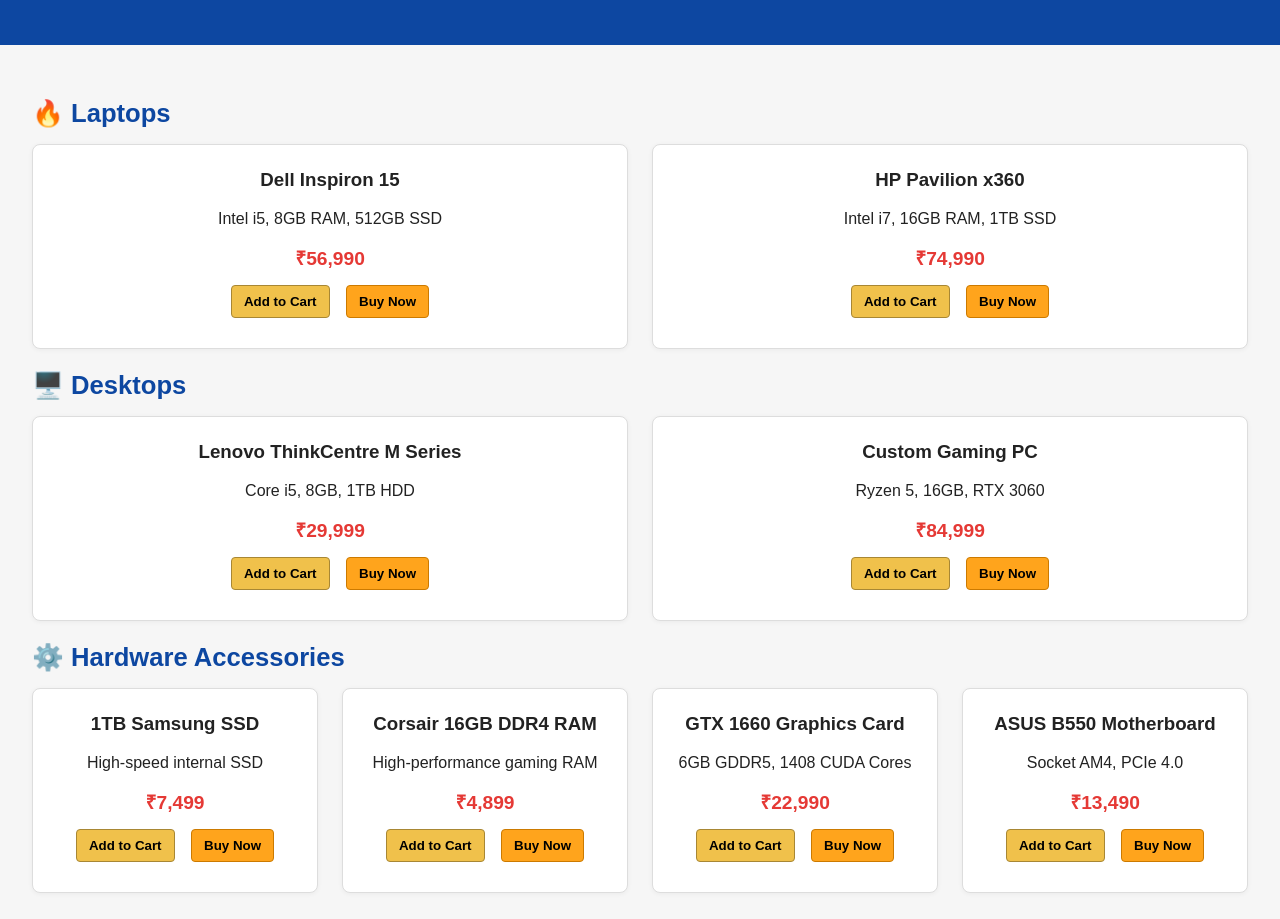
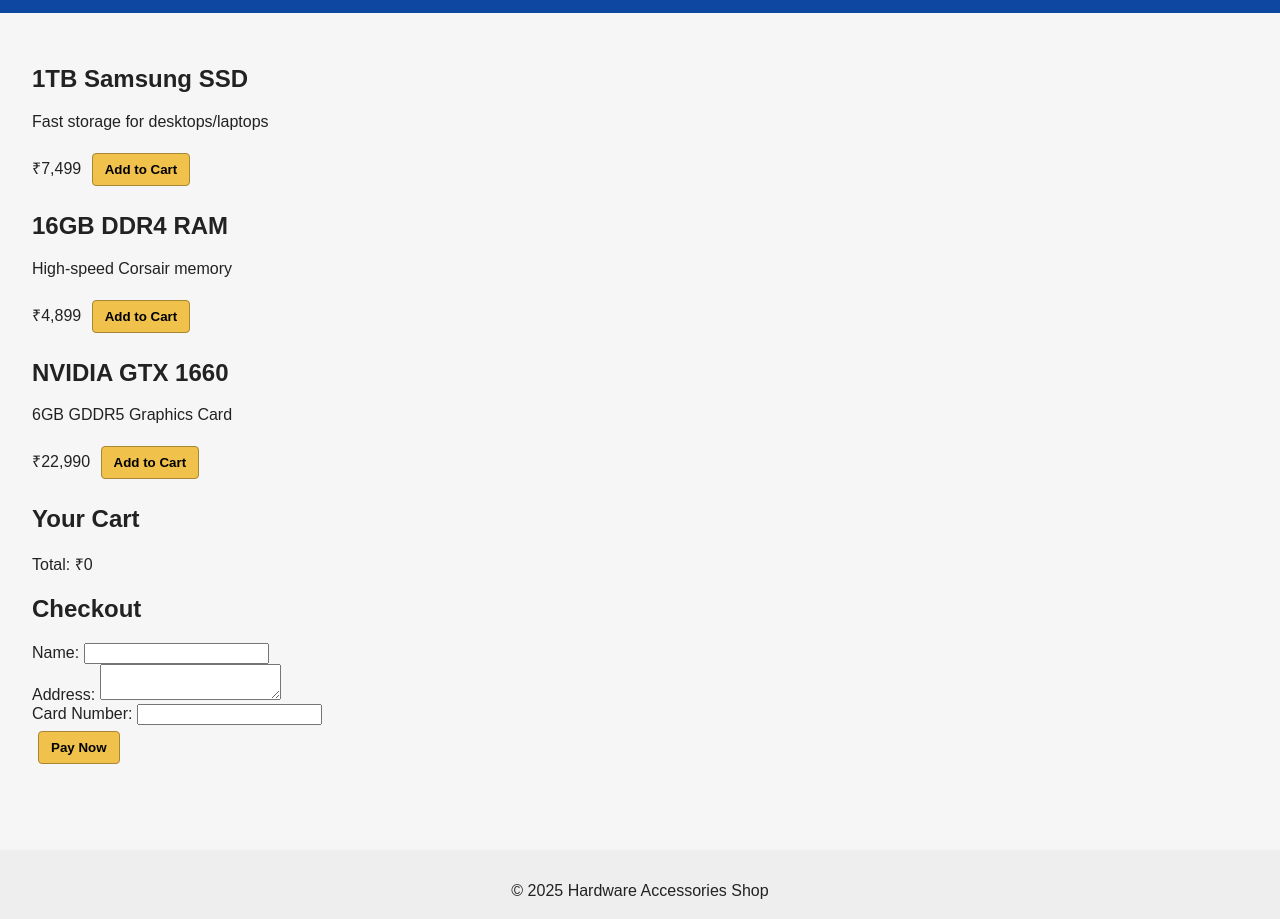
Before and after one commit to RamsinghN93/computer-accessories-store, a plain HTML site: page index.html in a window 1280 px wide. Shown: the part 116-1035 px from the top of the page. Drawn offline with Linux system fonts and the light colour scheme.

Commit message:
Update index.html

```diff
--- a/index.html
+++ b/index.html
@@ -3,93 +3,90 @@
 <head>
   <meta charset="UTF-8" />
   <meta name="viewport" content="width=device-width, initial-scale=1.0" />
-  <title>Computer Accessories Store</title>
+  <title>Hardware Accessories Shop</title>
   <link rel="stylesheet" href="style.css" />
 </head>
 <body>
   <header>
-    <h1>💻 Computer Accessories & Hardware Store</h1>
-    <p>Your one-stop shop for desktops, laptops, and accessories</p>
+    <h1>💻 Hardware Accessories Shop</h1>
+    <nav>
+      <a href="#cart">Cart</a>
+      <a href="#payment">Checkout</a>
+    </nav>
   </header>
 
   <main>
-    <section class="category">
-      <h2>🔥 Laptops</h2>
-      <div class="grid">
-        <div class="item">
-          <h3>Dell Inspiron 15</h3>
-          <p>Intel i5, 8GB RAM, 512GB SSD</p>
-          <p class="price">₹56,990</p>
-          <button>Add to Cart</button>
-          <button class="buy-now">Buy Now</button>
-        </div>
-        <div class="item">
-          <h3>HP Pavilion x360</h3>
-          <p>Intel i7, 16GB RAM, 1TB SSD</p>
-          <p class="price">₹74,990</p>
-          <button>Add to Cart</button>
-          <button class="buy-now">Buy Now</button>
-        </div>
+    <section class="products">
+      <div class="product">
+        <h2>1TB Samsung SSD</h2>
+        <p>Fast storage for desktops/laptops</p>
+        <span>₹7,499</span>
+        <button onclick="addToCart('1TB Samsung SSD', 7499)">Add to Cart</button>
+      </div>
+      <div class="product">
+        <h2>16GB DDR4 RAM</h2>
+        <p>High-speed Corsair memory</p>
+        <span>₹4,899</span>
+        <button onclick="addToCart('16GB DDR4 RAM', 4899)">Add to Cart</button>
+      </div>
+      <div class="product">
+        <h2>NVIDIA GTX 1660</h2>
+        <p>6GB GDDR5 Graphics Card</p>
+        <span>₹22,990</span>
+        <button onclick="addToCart('NVIDIA GTX 1660', 22990)">Add to Cart</button>
       </div>
     </section>
 
-    <section class="category">
-      <h2>🖥️ Desktops</h2>
-      <div class="grid">
-        <div class="item">
-          <h3>Lenovo ThinkCentre M Series</h3>
-          <p>Core i5, 8GB, 1TB HDD</p>
-          <p class="price">₹29,999</p>
-          <button>Add to Cart</button>
-          <button class="buy-now">Buy Now</button>
-        </div>
-        <div class="item">
-          <h3>Custom Gaming PC</h3>
-          <p>Ryzen 5, 16GB, RTX 3060</p>
-          <p class="price">₹84,999</p>
-          <button>Add to Cart</button>
-          <button class="buy-now">Buy Now</button>
-        </div>
-      </div>
+    <section id="cart">
+      <h2>Your Cart</h2>
+      <ul id="cart-items"></ul>
+      <p>Total: ₹<span id="total">0</span></p>
     </section>
 
-    <section class="category">
-      <h2>⚙️ Hardware Accessories</h2>
-      <div class="grid">
-        <div class="item">
-          <h3>1TB Samsung SSD</h3>
-          <p>High-speed internal SSD</p>
-          <p class="price">₹7,499</p>
-          <button>Add to Cart</button>
-          <button class="buy-now">Buy Now</button>
-        </div>
-        <div class="item">
-          <h3>Corsair 16GB DDR4 RAM</h3>
-          <p>High-performance gaming RAM</p>
-          <p class="price">₹4,899</p>
-          <button>Add to Cart</button>
-          <button class="buy-now">Buy Now</button>
-        </div>
-        <div class="item">
-          <h3>GTX 1660 Graphics Card</h3>
-          <p>6GB GDDR5, 1408 CUDA Cores</p>
-          <p class="price">₹22,990</p>
-          <button>Add to Cart</button>
-          <button class="buy-now">Buy Now</button>
-        </div>
-        <div class="item">
-          <h3>ASUS B550 Motherboard</h3>
-          <p>Socket AM4, PCIe 4.0</p>
-          <p class="price">₹13,490</p>
-          <button>Add to Cart</button>
-          <button class="buy-now">Buy Now</button>
-        </div>
-      </div>
+    <section id="payment">
+      <h2>Checkout</h2>
+      <form id="checkout-form">
+        <label>Name: <input type="text" name="name" required /></label><br />
+        <label>Address: <textarea name="address" required></textarea></label><br />
+        <label>Card Number: <input type="text" name="card" required /></label><br />
+        <button type="submit">Pay Now</button>
+      </form>
     </section>
   </main>
 
   <footer>
-    <p>&copy; 2025 Computer Accessories Store. All rights reserved.</p>
+    <p>&copy; 2025 Hardware Accessories Shop</p>
   </footer>
+
+  <script>
+    let cart = [];
+
+    function addToCart(name, price) {
+      cart.push({ name, price });
+      renderCart();
+    }
+
+    function renderCart() {
+      const cartItems = document.getElementById("cart-items");
+      const total = document.getElementById("total");
+      cartItems.innerHTML = "";
+      let sum = 0;
+      cart.forEach(item => {
+        const li = document.createElement("li");
+        li.textContent = `${item.name} - ₹${item.price}`;
+        cartItems.appendChild(li);
+        sum += item.price;
+      });
+      total.textContent = sum;
+    }
+
+    document.getElementById("checkout-form").addEventListener("submit", function (e) {
+      e.preventDefault();
+      alert("Payment successful! Order placed.");
+      cart = [];
+      renderCart();
+      e.target.reset();
+    });
+  </script>
 </body>
 </html>
```
